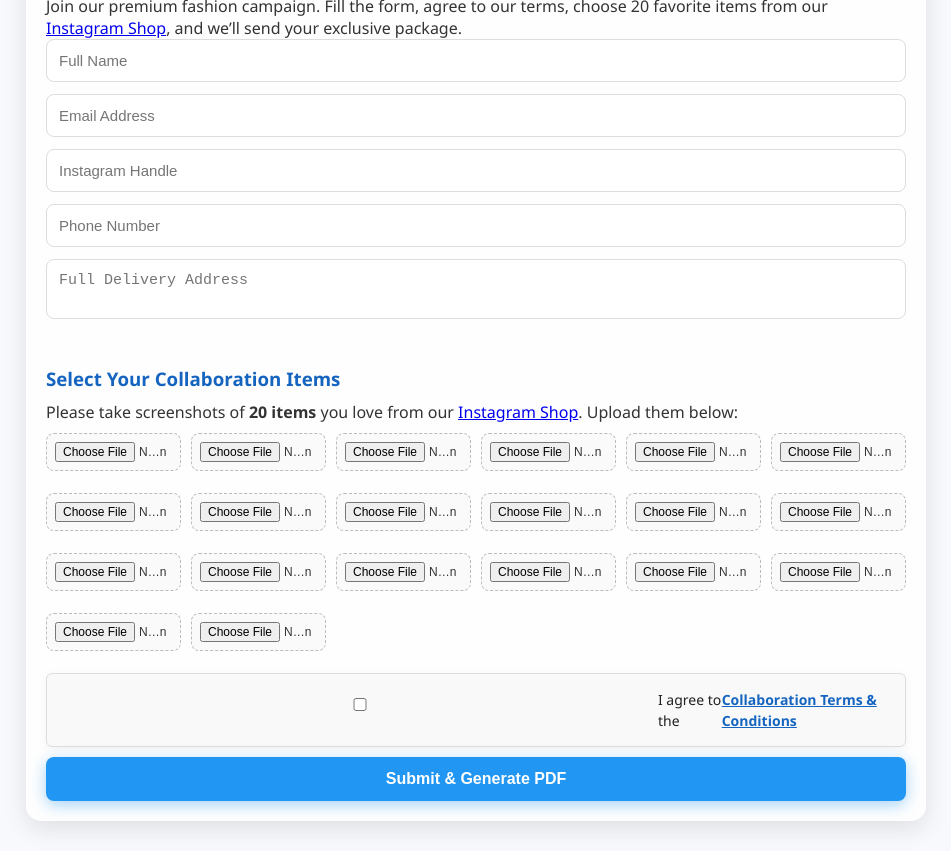
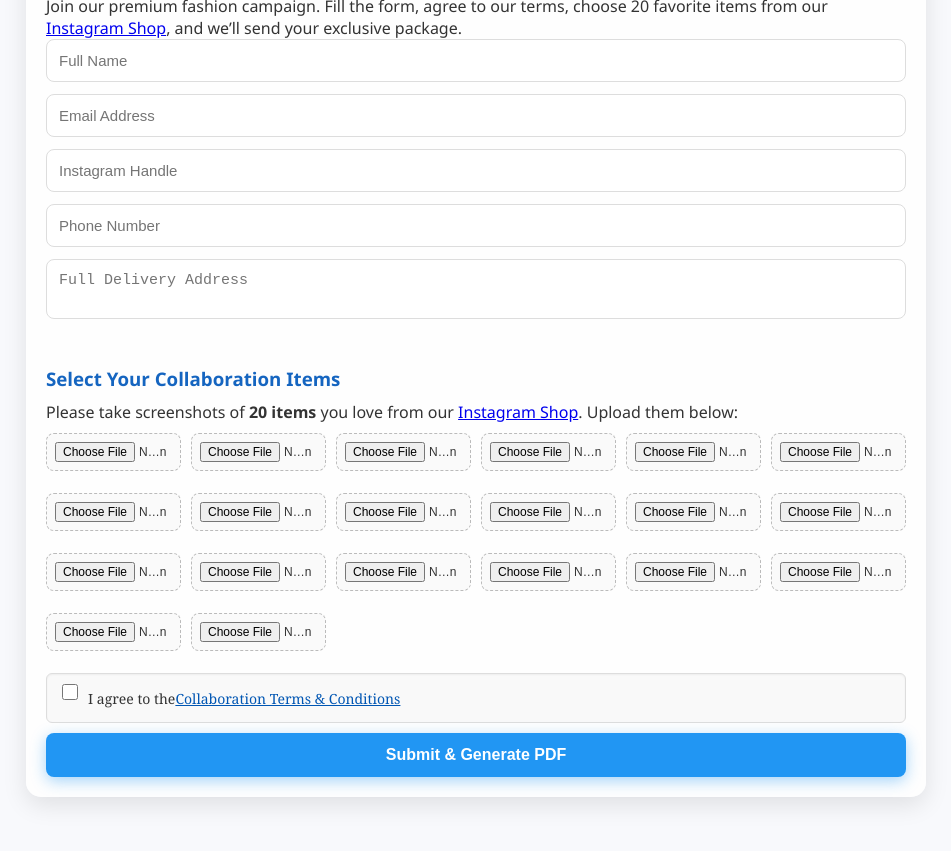
Before and after one commit to KingSDR15/laneige-collaboration, a plain HTML site: page index.html in a window 1280 px wide. Shown: the part 108-959 px from the top of the page, without its empty margins (164-1115 px from the left). After the commit the page ends 935 px from the top, so only its background shows below. Drawn offline with nearby package versions, Linux system fonts and the light colour scheme.

Commit message:
Update style.css

```diff
--- a/style.css
+++ b/style.css
@@ -137,28 +137,37 @@ input[type="submit"] {
 }
 
 /* ---------- TERMS & CONDITIONS ---------- */
+/* Terms & Conditions checkbox styling */
 .terms {
-  background-color: #f9f9f9;
-  color: #222;
-  padding: 15px;
-  border-radius: 6px;
-  line-height: 1.5;
-  font-size: 14px;
-  display: flex;
-  align-items: center;
-  border: 1px solid #ddd;
-  box-shadow: 0 2px 8px rgba(0,0,0,0.05);
+    display: flex;
+    align-items: center;
+    font-family: "Georgia", serif;
+    font-size: 14px;
+    color: #333;
+    line-height: 1.5;
+    background: #f9f9f9;
+    padding: 10px 15px;
+    border: 1px solid #ddd;
+    border-radius: 6px;
+    box-shadow: inset 0 1px 2px rgba(0,0,0,0.05);
+}
+
+.terms input[type="checkbox"] {
+    accent-color: #444; /* Classic checkbox color */
+    width: 16px;
+    height: 16px;
+    margin-right: 10px;
+    cursor: pointer;
 }
 
 .terms a {
-  color: #1565c0;
-  font-weight: 600;
-  text-decoration: underline;
-  transition: color 0.3s ease;
+    color: #0056b3;
+    text-decoration: underline;
 }
 
 .terms a:hover {
-  color: #0d47a1;
+    color: #003d80;
+    text-decoration: none;
 }
 
 
```
